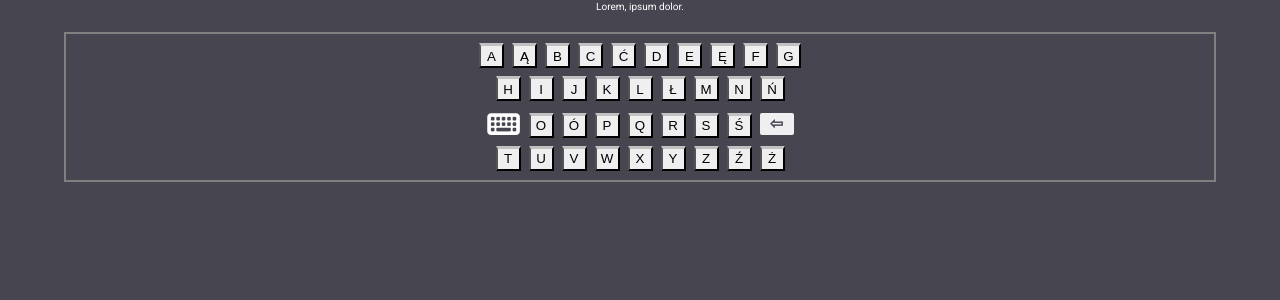
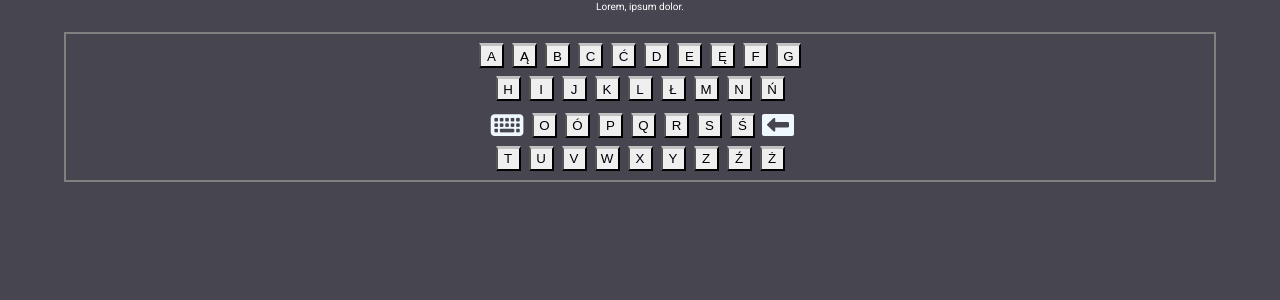
Before and after one commit to RobertBurek/G_Words_diff, a PHP site: page / in a window 1280 px wide. Shown: the part 388-688 px from the top of the page. Run offline with PHP 8.4, Linux system fonts and the light colour scheme; some libraries are stand-ins or nearby versions.

Commit message:
Zmiana buttona na diva oraz ostylowanie

```diff
--- a/app/game.js
+++ b/app/game.js
@@ -103,12 +103,13 @@ class Game {
         button.addEventListener('click', () => this.writeLetter(letter, button, i));
         keyboard3.appendChild(button);
       }
-      const letter = String.fromCharCode(8678);
-      const button = document.createElement("button");
-      button.className = 'backspace';
-      button.innerHTML = letter;
-      button.addEventListener('click', () => this.writeLetter(letter, button, i));
-      keyboard3.appendChild(button);
+      // const letter = String.fromCharCode(8678);   <i class="fal fa-arrow-alt-left"></i>
+      const divBackspace = document.createElement("div");
+      // divBackspace.setAttribute("id", "backSpace");
+      divBackspace.className = 'back-space';
+      divBackspace.innerHTML = '<i class="fas fa-long-arrow-alt-left"></i>';
+      divBackspace.addEventListener('click', () => this.writeLetter(letter, divBackspace, 10));
+      keyboard3.appendChild(divBackspace);
 
 
       // const divBackspace = document.createElement("div");
--- a/css/style.css
+++ b/css/style.css
@@ -115,7 +115,8 @@ html {
   line-height: 30px;
   font-size: 29px;
   position: relative;
-  top: 5px;
+  top: 6px;
+  color: aliceblue;
 }
 
 .keyboard-scheme:hover {
@@ -129,18 +130,29 @@ button {
   border-top: 3px solid #c1c1c1;
 }
 
-.backspace {
+button:hover {
+  cursor: pointer;
+}
+
+.back-space {
+  display: inline-block;
   line-height: 22px;
-  font-size: 16px;
+  font-size: 22px;
   position: relative;
-  top: -1px;
-  width: 34px;
+  top: 3px;
+  width: 32px;
   border-top: none;
   border: none;
   border-radius: 2px;
   height: 22px;
-  font-weight: 700;
+  font-weight: 900;
   color: #474550;
+  background-color: aliceblue;
+  margin-left: 3px;
+}
+
+.back-space:hover {
+  cursor: pointer;
 }
 
 .letters {
--- a/css/style.scss
+++ b/css/style.scss
@@ -96,7 +96,8 @@ html {
     line-height: 30px;
     font-size: 29px;
     position: relative;
-    top: 5px;
+    top: 6px;
+	color: aliceblue;
 }
 
 .keyboard-scheme:hover {
@@ -110,18 +111,29 @@ button {
 	border-top: 3px solid #c1c1c1;
 }
 
-.backspace {
+button:hover {
+	cursor: pointer;
+}
+
+.back-space {
+	display: inline-block;
     line-height: 22px;
-    font-size: 16px;
+    font-size: 22px;
     position: relative;
-    top: -1px;
-    width: 34px;
+    top: 3px;
+    width: 32px;
     border-top: none;
     border: none;
     border-radius: 2px;
     height: 22px;
-    font-weight: 700;
-	color: #474550;
+    font-weight: 900;
+    color: #474550;
+    background-color: aliceblue;
+	margin-left: 3px;
+}
+
+.back-space:hover {
+	cursor: pointer;
 }
 
 .letters {
```
Also changed, not shown: 1 other file.
